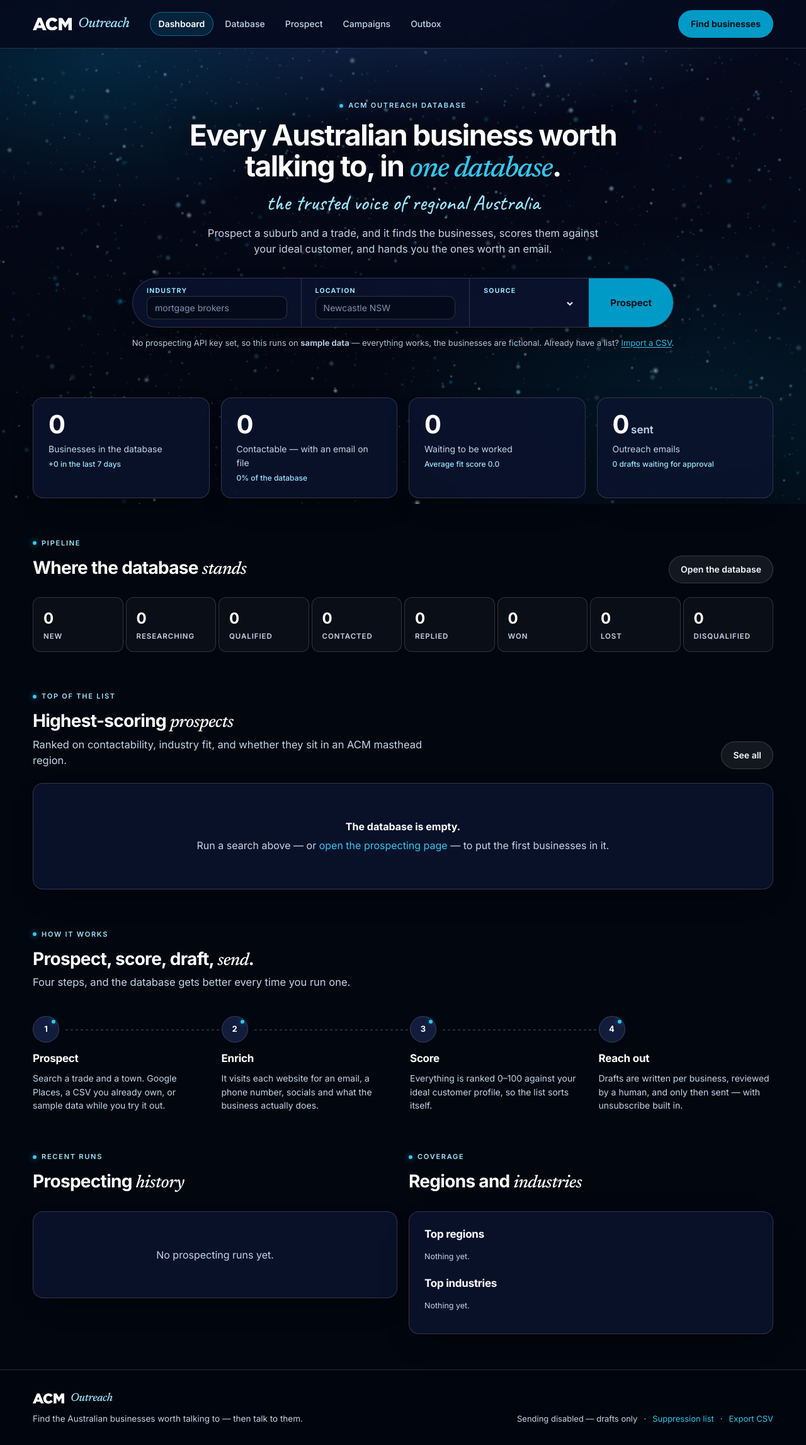
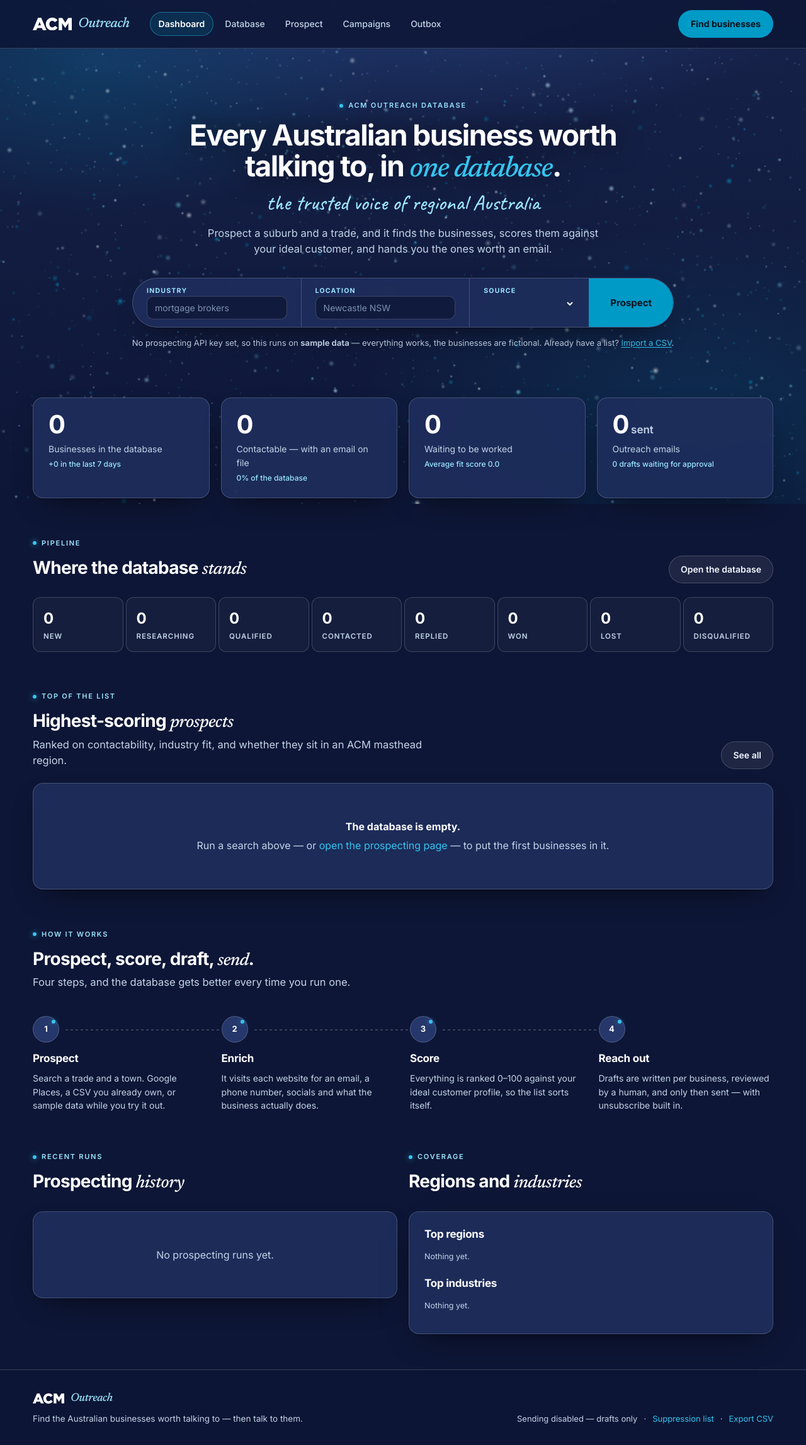
Before and after one commit to danielc-beep/Pearch-Outreach, a FastAPI app: page / in a window 1280 px wide. Shown: the whole page at 63% size. Run offline with FastAPI, Linux system fonts and the light colour scheme; data that the repository does not hold is empty.

Commit message:
Lift the ground off near-black so the content reads
The page sat on #050A1C, which is close enough to black that bright text
haloes against it - the glow spreads into the counters of the letters and
smears the edges, which is what makes long reading tiring even when the
contrast number looks excellent. Raising the ground to a mid navy lowers
that number and improves the reading, which sounds backwards until you
have looked at both.

Sky #16224A down to #0D1636, panels to #1F2E5C. Muted body copy lands at
8.7:1 and body text at 12.4:1 against the panel - both comfortably past
the 7:1 AAA threshold for small text, so nothing that mattered was traded
away. Panels now stand off the sky by 1.3:1, which is what makes a card
read as a card rather than as a slightly different patch of background.

Inputs move the other way, onto a new --ink-sunken that is darker than the
panel holding them, so a field reads as recessed rather than as another
raised surface. The header and footer sit between the two.

The light field needed its alphas raised to follow. The lights composite
as 'lighter', so a brighter page background eats the dimmest ones - the
same swarm on the new ground looked noticeably thinner until the low ends
of all three layers came up.

The theme colour, the favicon ground and the locked page carried the old
near-black independently of the stylesheet, so all three moved too.

Verified in Chromium: the rendered colours read back as intended off a
real table cell rather than being assumed from the source, no page scrolls
sideways at 390, 768 or 1440, and the field still holds still under
reduced motion.

Co-Authored-By: Claude Opus 5 <noreply@anthropic.com>
Claude-Session: https://claude.ai/code/session_0115Jf59PjBYMjiTTQjdd8Kc

```diff
--- a/auth.py
+++ b/auth.py
@@ -26,8 +26,8 @@ UNPROTECTED_HTML = """<!doctype html>
 <html><head><meta charset="utf-8"><title>Set a password first</title>
 <meta name="viewport" content="width=device-width, initial-scale=1">
 <style>body{font-family:-apple-system,Segoe UI,Helvetica,Arial,sans-serif;
-background:radial-gradient(ellipse 90% 60% at 50% -10%,#16305E 0%,transparent 60%),
-linear-gradient(180deg,#050A1C 0%,#02060F 100%);background-attachment:fixed;
+background:radial-gradient(ellipse 90% 60% at 50% -10%,#24407A 0%,transparent 62%),
+linear-gradient(180deg,#16224A 0%,#0D1636 100%);background-attachment:fixed;
 color:#E8F1FA;display:flex;min-height:100vh;align-items:center;justify-content:center;margin:0;padding:24px}
 .box{max-width:520px}h1{font-size:26px;letter-spacing:-0.02em;margin:0 0 12px;color:#fff}
 p{color:#93A7C4;line-height:1.6}code{background:rgba(0,154,199,0.18);padding:2px 6px;border-radius:5px;color:#7FDCFA}</style>
--- a/static/app.css
+++ b/static/app.css
@@ -6,11 +6,14 @@
    lights read through them without ever sitting behind text.
    --------------------------------------------------------------- */
 :root {
-  /* Night sky */
-  --ink:          #050A1C;
-  --ink-deep:     #02060F;
-  --ink-panel:    #0C1430;
-  --ink-raised:   #121C3D;
+  /* Night sky. Lifted well off black on purpose: bright text on a
+     near-black ground haloes, which is what makes long reading tiring even
+     when the contrast number looks excellent. A mid navy reads cleaner. */
+  --ink:          #16224A;
+  --ink-deep:     #0D1636;
+  --ink-panel:    #1F2E5C;
+  --ink-raised:   #26376B;
+  --ink-sunken:   #101A3D;
 
   /* ACM cyan — #009AC7 is the logo colour; the brighter tints are for
      text and hairlines, which need more lift against the dark ground. */
@@ -23,7 +26,7 @@
   --white:        #FFFFFF;
   --surface:      rgba(255,255,255,0.035);
   --surface-2:    rgba(255,255,255,0.07);
-  --border:       rgba(255,255,255,0.16);
+  --border:       rgba(255,255,255,0.18);
   --border-lit:   rgba(53,198,240,0.42);
   --text:         #F4F9FF;
   /* Muted text is still body copy, not a hint - it clears 7:1 on the panel
@@ -60,9 +63,9 @@ body {
 .sky {
   position: fixed; inset: 0; z-index: -2; pointer-events: none;
   background:
-    radial-gradient(ellipse 90% 60% at 50% -10%, #16305E 0%, transparent 60%),
-    radial-gradient(ellipse 60% 50% at 12% 12%, rgba(0,154,199,0.20) 0%, transparent 60%),
-    radial-gradient(ellipse 70% 60% at 88% 82%, rgba(0,154,199,0.13) 0%, transparent 62%),
+    radial-gradient(ellipse 90% 60% at 50% -10%, #24407A 0%, transparent 62%),
+    radial-gradient(ellipse 60% 50% at 12% 12%, rgba(0,154,199,0.22) 0%, transparent 60%),
+    radial-gradient(ellipse 70% 60% at 88% 82%, rgba(0,154,199,0.15) 0%, transparent 62%),
     linear-gradient(180deg, var(--ink) 0%, var(--ink-deep) 100%);
 }
 #fairy-lights { position: fixed; inset: 0; z-index: -1; pointer-events: none; }
@@ -73,7 +76,7 @@ em, .italic { font-family: var(--serif); font-style: italic; font-weight: 500; }
 
 /* ---------- Chrome ---------- */
 .topbar {
-  background: rgba(5,10,28,0.86); backdrop-filter: blur(16px); -webkit-backdrop-filter: blur(14px);
+  background: rgba(13,22,54,0.88); backdrop-filter: blur(16px); -webkit-backdrop-filter: blur(14px);
   border-bottom: 1px solid var(--border); padding: 16px 0; position: sticky; top: 0; z-index: 20;
 }
 .topbar-inner {
@@ -108,7 +111,7 @@ em, .italic { font-family: var(--serif); font-style: italic; font-weight: 500; }
   .nav-cta { margin-left: auto; }
 }
 
-.footer { margin-top: auto; border-top: 1px solid var(--border); padding: 32px 0; background: rgba(2,6,15,0.55); }
+.footer { margin-top: auto; border-top: 1px solid var(--border); padding: 32px 0; background: rgba(13,22,54,0.62); }
 .footer-inner {
   max-width: 1240px; margin: 0 auto; padding: 0 32px;
   display: flex; justify-content: space-between; align-items: flex-end; gap: 24px; flex-wrap: wrap;
@@ -143,7 +146,7 @@ h3 { font-size: 17px; letter-spacing: -0.015em; font-weight: 700; margin: 0 0 8p
 /* ---------- The prospecting search bar ---------- */
 .searchbar {
   display: flex; align-items: stretch; gap: 0;
-  max-width: 860px; margin: 0 auto; background: rgba(11,19,45,0.90);
+  max-width: 860px; margin: 0 auto; background: rgba(31,46,92,0.90);
   backdrop-filter: blur(12px); -webkit-backdrop-filter: blur(12px);
   border: 1px solid var(--border); border-radius: 999px;
   box-shadow: var(--shadow); overflow: hidden; transition: border-color 0.15s, box-shadow 0.15s;
@@ -174,7 +177,7 @@ h3 { font-size: 17px; letter-spacing: -0.015em; font-weight: 700; margin: 0 0 8p
 
 /* ---------- Cards, stats ---------- */
 .card {
-  background: rgba(11,19,45,0.90); backdrop-filter: blur(14px); -webkit-backdrop-filter: blur(14px);
+  background: rgba(31,46,92,0.90); backdrop-filter: blur(14px); -webkit-backdrop-filter: blur(14px);
   border: 1px solid var(--border); border-radius: var(--radius); padding: 22px 24px;
   box-shadow: var(--shadow);
 }
@@ -209,7 +212,7 @@ h3 { font-size: 17px; letter-spacing: -0.015em; font-weight: 700; margin: 0 0 8p
 /* ---------- Tables ---------- */
 .table-wrap {
   border: 1px solid var(--border); border-radius: var(--radius); overflow: hidden;
-  background: rgba(11,19,45,0.90); backdrop-filter: blur(14px); -webkit-backdrop-filter: blur(14px);
+  background: rgba(31,46,92,0.90); backdrop-filter: blur(14px); -webkit-backdrop-filter: blur(14px);
   box-shadow: var(--shadow);
 }
 .table-scroll { overflow-x: auto; }
@@ -275,7 +278,7 @@ td .sub { color: var(--text-muted); font-size: 13px; }
 .filters .f { display: flex; flex-direction: column; gap: 5px; }
 .filters label { font-size: 10.5px; font-weight: 700; letter-spacing: 0.1em; text-transform: uppercase; color: var(--text-muted); }
 input[type=text], input[type=email], input[type=number], input[type=search], select, textarea {
-  font-family: inherit; font-size: 14px; color: var(--text); background: rgba(2,6,15,0.55);
+  font-family: inherit; font-size: 14px; color: var(--text); background: var(--ink-sunken);
   border: 1px solid var(--border); border-radius: 10px; padding: 9px 12px; outline: 0; transition: 0.15s;
 }
 select option { background: var(--ink-panel); color: var(--text); }
@@ -297,7 +300,7 @@ textarea { border-radius: 12px; line-height: 1.6; resize: vertical; min-height:
 /* ---------- Source cards ---------- */
 .source-card {
   border: 1px solid var(--border); border-radius: var(--radius); padding: 20px 22px;
-  background: rgba(11,19,45,0.90); backdrop-filter: blur(14px); -webkit-backdrop-filter: blur(14px);
+  background: rgba(31,46,92,0.90); backdrop-filter: blur(14px); -webkit-backdrop-filter: blur(14px);
   cursor: pointer; transition: 0.15s; text-align: left; width: 100%;
   font-family: inherit; color: inherit; display: block;
 }
@@ -326,7 +329,7 @@ textarea { border-radius: 12px; line-height: 1.6; resize: vertical; min-height:
 .timeline .t { color: var(--text-muted); font-size: 11.5px; }
 .mono { font-family: ui-monospace, SFMono-Regular, Menlo, monospace; font-size: 12.5px; }
 .draft-body {
-  white-space: pre-wrap; background: rgba(2,6,15,0.55); border: 1px solid var(--border);
+  white-space: pre-wrap; background: var(--ink-sunken); border: 1px solid var(--border);
   border-radius: 12px; padding: 16px 18px; font-size: 14px; line-height: 1.65; color: var(--text);
 }
 
--- a/static/fairy-lights.js
+++ b/static/fairy-lights.js
@@ -37,10 +37,13 @@
   // sense of movement. The weights decide how many land on each layer.
   // Sizes are small on purpose. Larger glows read as out-of-focus bokeh
   // rather than fairy lights, and behind a headline they compete with it.
+  // Alphas are set against the lifted navy ground. These composite as
+  // 'lighter', so raising the page background eats the dimmest lights —
+  // the low ends carry more than they look like they should.
   var LAYERS = [
-    { weight: 0.62, size: 0.85, speed: 0.10, alpha: [0.18, 0.46] },
-    { weight: 0.30, size: 1.45, speed: 0.26, alpha: [0.28, 0.66] },
-    { weight: 0.08, size: 2.40, speed: 0.52, alpha: [0.30, 0.78] }
+    { weight: 0.62, size: 0.85, speed: 0.10, alpha: [0.26, 0.58] },
+    { weight: 0.30, size: 1.45, speed: 0.26, alpha: [0.36, 0.76] },
+    { weight: 0.08, size: 2.40, speed: 0.52, alpha: [0.40, 0.88] }
   ];
 
   function rand(min, max) { return min + Math.random() * (max - min); }
--- a/templates/base.html
+++ b/templates/base.html
@@ -6,7 +6,7 @@
   <title>{% block title %}{{ app_name }}{% endblock %}</title>
   <meta name="description" content="{% block description %}ACM Outreach Database — find the Australian businesses worth talking to, then run the outreach.{% endblock %}" />
   <meta name="robots" content="noindex,nofollow" />
-  <meta name="theme-color" content="#050A1C" />
+  <meta name="theme-color" content="#16224A" />
   <link rel="preconnect" href="https://fonts.googleapis.com">
   <link rel="preconnect" href="https://fonts.gstatic.com" crossorigin>
   <link href="https://fonts.googleapis.com/css2?family=Inter:wght@400;500;600;700;800&family=Newsreader:ital,wght@1,400;1,500&family=Caveat:wght@500;600&display=swap" rel="stylesheet">
```
Also changed, not shown: tests/test_chrome.py (+2 -2 lines), static/favicon.svg.
